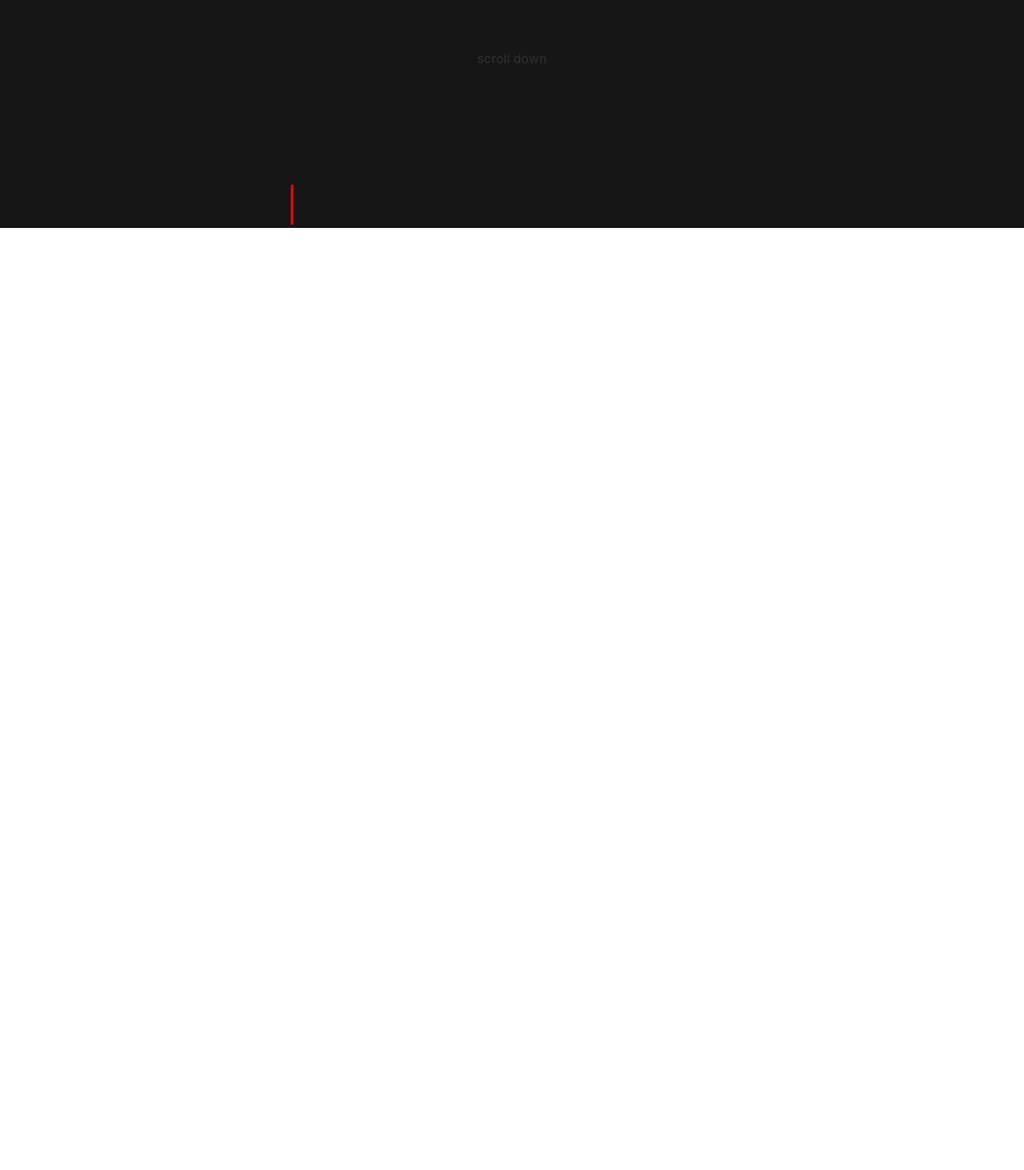
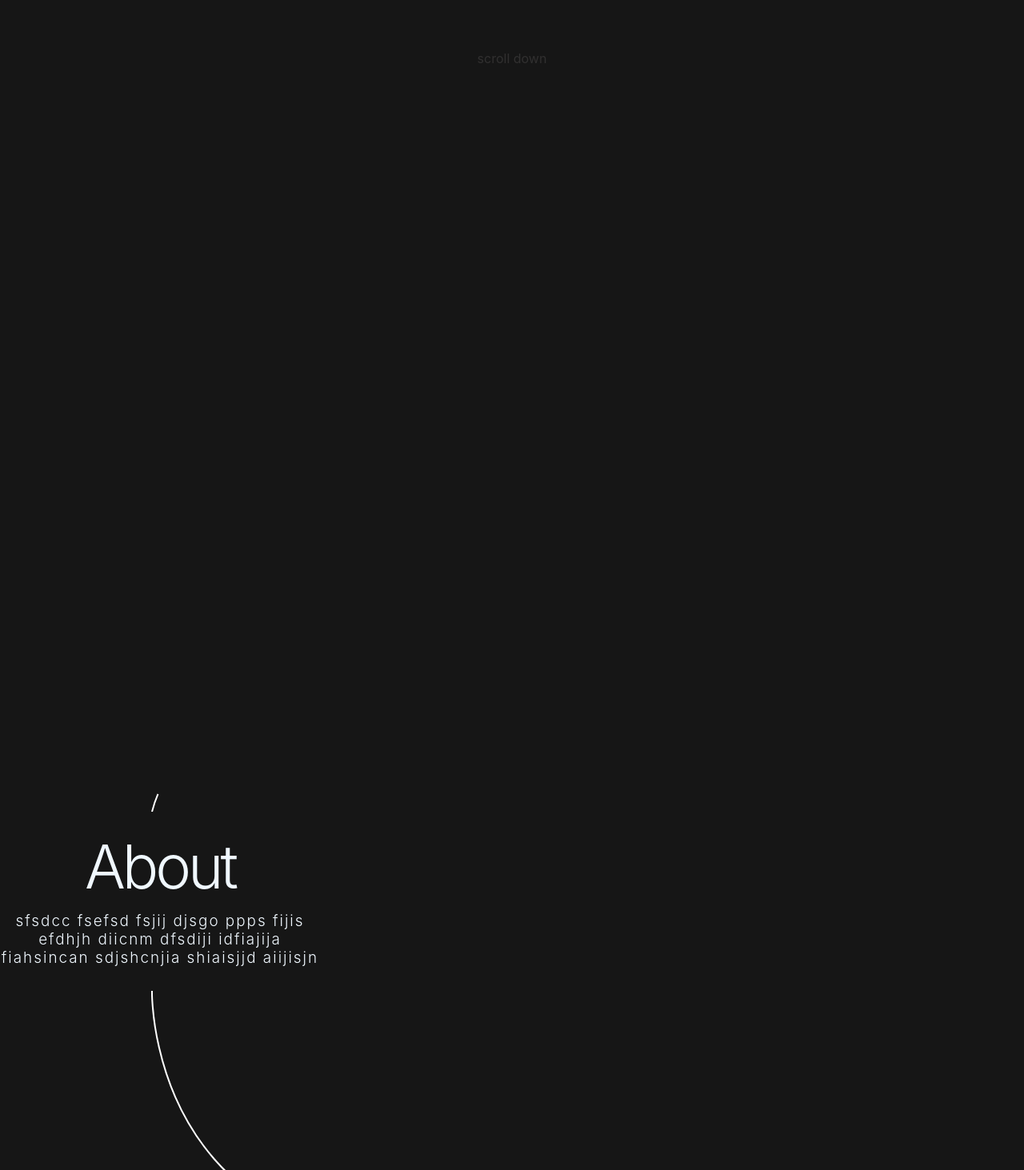
Before and after one commit to AvineshTripathi/Portfolio, a React (Create React App) app: page / in a window 1280 px wide. Shown: the part 407-1870 px from the top of the page at 80% size. Before the commit the page ends 800 px from the top, so only its background shows below. Built offline with nearby package versions, Linux system fonts and the light colour scheme.

Commit message:
2cd commit

```diff
--- a/package.json
+++ b/package.json
@@ -6,6 +6,7 @@
     "@testing-library/jest-dom": "^5.14.1",
     "@testing-library/react": "^11.2.7",
     "@testing-library/user-event": "^12.8.3",
+    "jquery": "^3.6.0",
     "react": "^17.0.2",
     "react-dom": "^17.0.2",
     "react-scripts": "4.0.3",
--- a/src/App.js
+++ b/src/App.js
@@ -7,6 +7,9 @@ function App() {
     <div className="App">
 
       <Header />
+      <h1>
+        second part
+      </h1>
     </div>
   );
 }
--- a/src/Header/Header.css
+++ b/src/Header/Header.css
@@ -14,5 +14,38 @@
 
 .scroll_down {
     color: rgb(49, 48, 48);
-    padding-bottom: 3rem;
+    padding-bottom: 2rem;
 }
+
+
+.about {
+    background: rgb(22, 22, 22);
+    margin-top: 1rem;
+}
+
+.about_div {
+    width: 25rem;
+    font-weight: normal;
+    background: rgb(22, 22, 22);
+}
+
+.about_div_1 {
+    margin-top: 0.5cm;
+    font-size: 2cm;
+    font-weight: 300;
+    letter-spacing: -4px;
+    background: rgb(22, 22, 22);
+}
+
+.about_div_2 {
+    margin-top: 0.3cm;
+    font-size: 0.5cm;
+    letter-spacing: 2px;
+    font-weight: 300;
+    background: rgb(22, 22, 22);
+}
+
+.path {
+	stroke-dashoffset: 1000;
+	stroke-dasharray: 1000;
+}
--- a/src/Header/Header.js
+++ b/src/Header/Header.js
@@ -1,4 +1,5 @@
 import './Header.css';
+import $ from 'jquery';
 function Header() {
     return (
         <div className="header">
@@ -9,13 +10,63 @@ function Header() {
             <div className="scroll_down">
                 scroll down
             </div>
-            <svg width="1000">
-                <path id="lineAB" d="M 225 300 L 225 100" stroke="red"
-                    stroke-width="3" fill="none" />
-            </svg>
-
+            <div className="svgg">
+                <svg height="900" width="1000" >
+                    <path className="path" d="M 500 100 L 500 400 C 500 800 100 700 50 900" stroke="white"
+                        stroke-width="2" fill="none" />
+                </svg>
+                <div className="about">
+                    <div className="about_div">
+                        <div className="about_div_1">
+                            About
+                        </div>
+                        <div className="about_div_2">
+                            sfsdcc fsefsd fsjij djsgo ppps fijis efdhjh diicnm dfsdiji
+                            idfiajija fiahsincan sdjshcnjia shiaisjjd aiijisjn
+                        </div>
+                    </div>
+                </div>
+                <svg height="900" width="1000">
+                    <path className="path2" d="M 50 30 C 50 30 40 500 700 300" stroke="white" stroke-width="2" fill="none" />
+                </svg>
+            </div>
         </div>
     );
 }
 
+$(document).ready(function() {
+    //variable for the 'stroke-dashoffset' unit
+    var $dashOffset = $(".path").css("stroke-dashoffset");
+    //on a scroll event - execute function
+    $(window).scroll(function() {
+      //calculate how far down the page the user is
+      var $percentageComplete = (($(window).scrollTop() / ($("html").height() - $(window).height())) * 210);
+      //convert dashoffset pixel value to interger
+      var $newUnit = parseInt($dashOffset, 10);
+      //get the value to be subtracted from the 'stroke-dashoffset'
+      var $offsetUnit = $percentageComplete * ($newUnit / 100);
+      //set the new value of the dashoffset to create the drawing effect
+      $(".path").css("stroke-dashoffset", $newUnit - $offsetUnit);
+
+  });
+  });
+/*
+  $(document).ready(function() {
+    //variable for the 'stroke-dashoffset' unit
+    var $dash_Offset = $(".path2").css("stroke-dashoffset");
+    //on a scroll event - execute function
+    $(window).scroll(function() {
+      //calculate how far down the page the user is
+      var $percentage_Complete = (($(window).scrollTop() / ($("html").height() - $(window).height())) * 210);
+      //convert dashoffset pixel value to interger
+      var $new_Unit = parseInt($dash_Offset, 10);
+      //get the value to be subtracted from the 'stroke-dashoffset'
+      var $offset_Unit = $percentage_Complete * ($new_Unit / 100);
+      //set the new value of the dashoffset to create the drawing effect
+      $(".path2").css("stroke-dashoffset", $new_Unit - $offset_Unit);
+
+  });
+  });
+  */
+
 export default Header
--- a/src/index.css
+++ b/src/index.css
@@ -5,7 +5,7 @@ body {
     sans-serif;
   -webkit-font-smoothing: antialiased;
   -moz-osx-font-smoothing: grayscale;
-
+  background: brown;
 }
 
 code {
```
Also changed, not shown: 1 other file (tests, documents, lock files or other folders).
